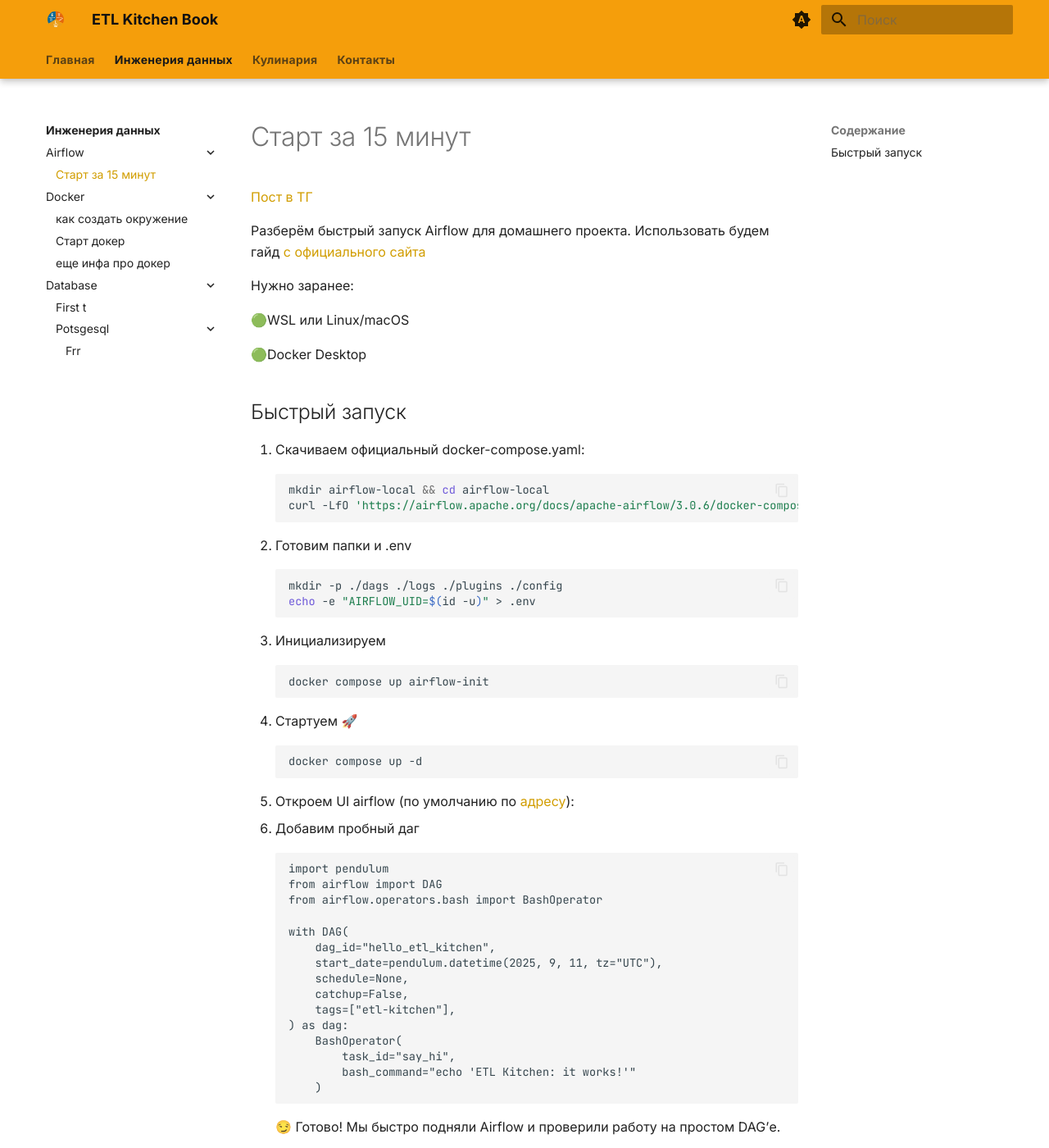
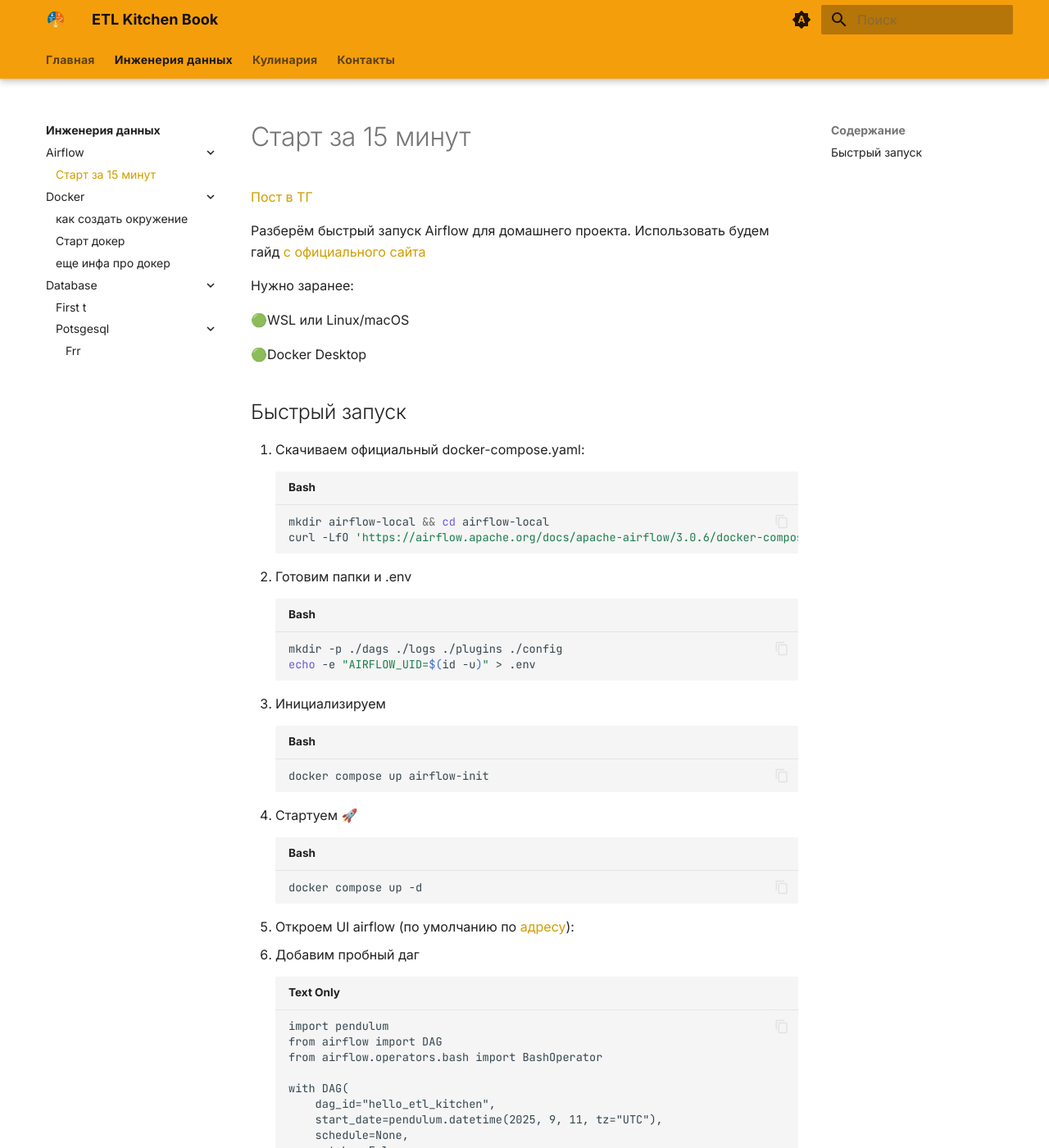
Before and after one commit to Rusildur/etl-kitchen-book, an MkDocs documentation site: the page built from docs/data/Airflow/start_15_min.md, in a window 1280 px wide and 1400 px high. Shown: the whole window at 82% size. Built offline with MkDocs 1.6.1 and Material for MkDocs 9.7.7, drawn with Linux system fonts in a browser that asks for light colours.

Commit message:
корректировка markdown_extensions

````diff
--- a/docs/data/Airflow/start_15_min.md
+++ b/docs/data/Airflow/start_15_min.md
@@ -12,21 +12,21 @@
 ## Быстрый запуск
 
 1. Скачиваем официальный docker-compose.yaml:
-```shell
+```sh
 mkdir airflow-local && cd airflow-local
 curl -LfO 'https://airflow.apache.org/docs/apache-airflow/3.0.6/docker-compose.yaml'
 ```
 2. Готовим папки и .env
-```shell
+```sh
 mkdir -p ./dags ./logs ./plugins ./config
 echo -e "AIRFLOW_UID=$(id -u)" > .env
 ```
 3.  Инициализируем
-```shell
+```sh
 docker compose up airflow-init
 ```
 4. Стартуем 🚀
-    ```shell
+    ```sh
     docker compose up -d
     ```
 5. Откроем UI airflow (по умолчанию по [адресу](http://localhost:8080)):
--- a/mkdocs.yml
+++ b/mkdocs.yml
@@ -65,6 +65,7 @@ markdown_extensions:
       anchor_linenums: true     # якоря на строках (типа #L12)
       line_spans: __span        # обёртка строк — нужна для подсветки конкретных строк
       pygments_lang_class: true # CSS-класс языка для темы подсветки
+      auto_title: true
   - pymdownx.inlinehilite       # подсветка ИНЛАЙН-кода с указанием языка
   - pymdownx.superfences        # корректные ```блоки``` внутри списков/вкладок
 
````
